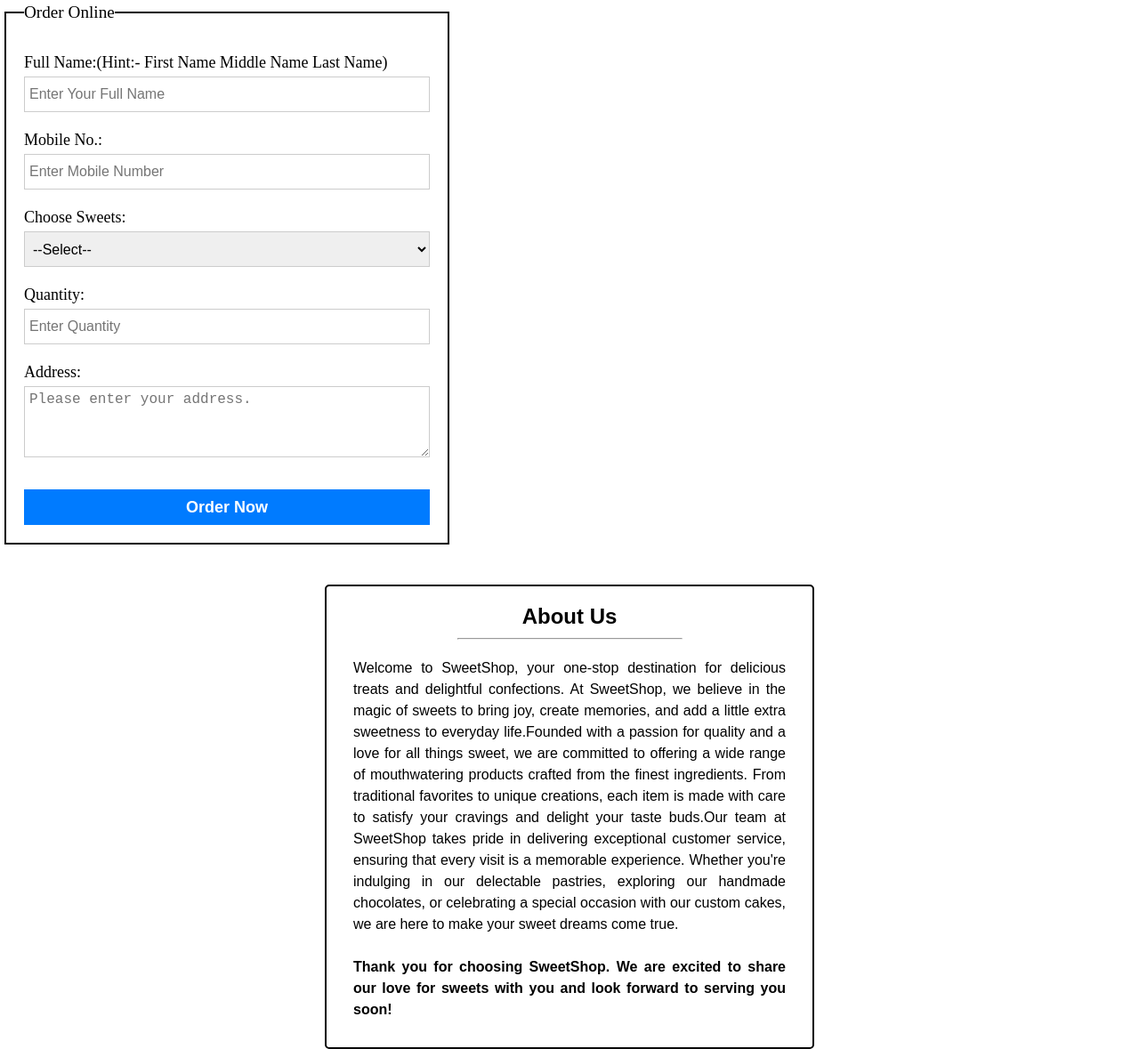
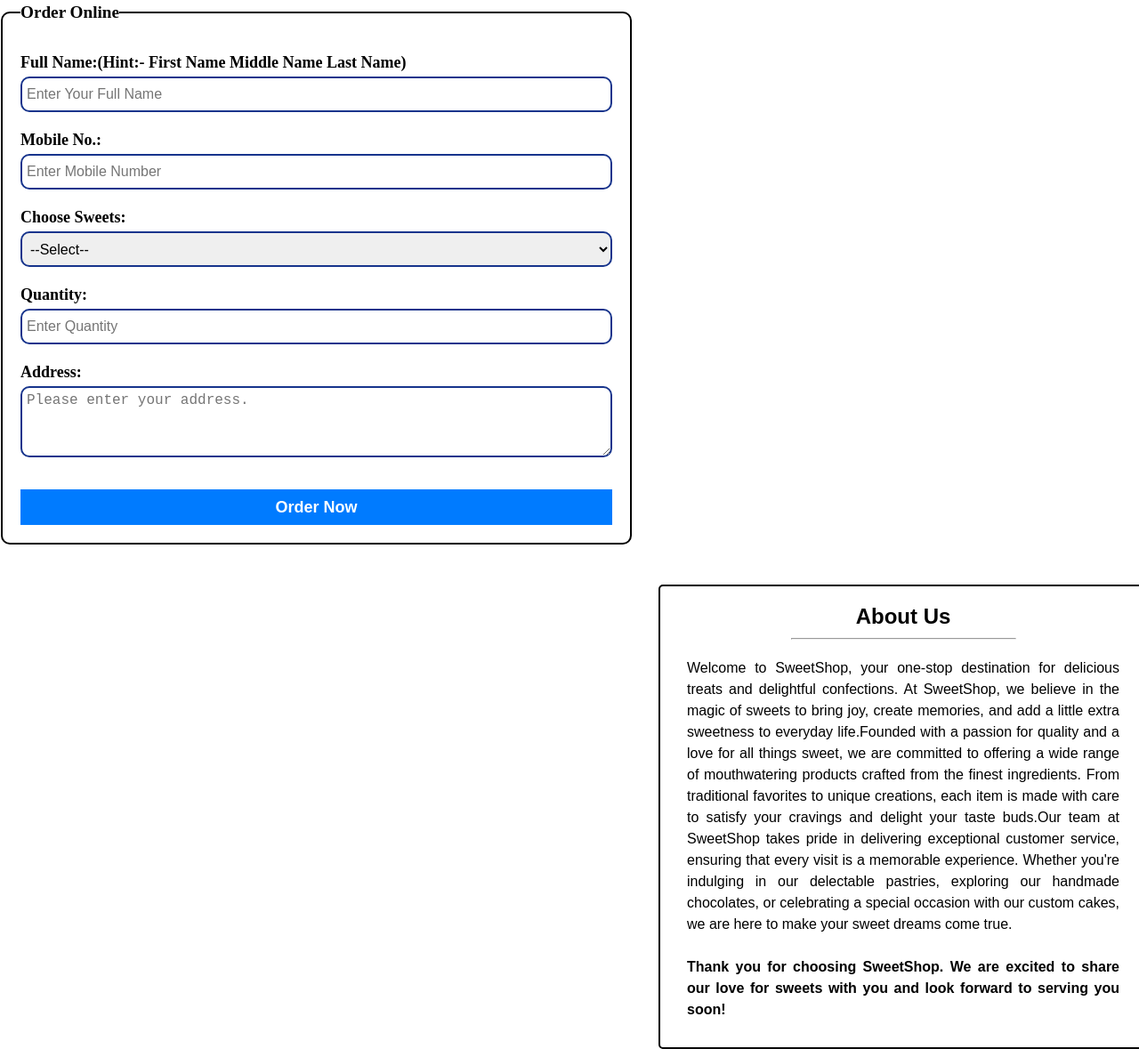
Before and after one commit to mp4253/sweeting, a plain HTML site: page home.html in a window 1280 px wide. Shown: the part 710-1889 px from the top of the page at 89% size. Drawn offline with Linux system fonts and the light colour scheme.

Commit message:
home.css

```diff
--- a/home.css
+++ b/home.css
@@ -522,6 +522,7 @@ footer {
     margin: 10px;
     box-sizing: border-box;
     height: auto;
+
   }
 
 
@@ -764,7 +765,6 @@ footer {
     height: 500px;
     border: 2px solid black;
     flex-wrap: wrap;
-    flex-direction: row;
     justify-content: center;
     gap: 10px;
 
@@ -794,7 +794,6 @@ footer {
   #sweet_rate_list{
     height: 508px;
     text-align: center;
-    display: inline-table;
     gap: 15px;
 
   }
@@ -815,13 +814,47 @@ footer {
 
 
   #form_box{
-    margin-left: 5px;
-    display: inline;
-    position: relative;
+    margin-left: 1px;
     font-family: 'Times New Roman', Times, serif;
     font-size: larger;
+    border-radius: 10px;
+    font-weight: bold;
+
+  }
 
 
+  #order_online{
+    width: 665px;
+    border-radius: 10px;
+    padding: 0;
+
+  }
+
+
+  #order_input{
+    border: 2px solid rgb(23, 52, 140);
+    border-radius: 10px;
+  }
+
+
+  textarea{
+    border: 2px solid rgb(23, 52, 140);
+    border-radius: 10px;
+  }
+
+
+  #abt_us{
+    margin-left: 740px;
+    margin-bottom: 100px;
+    width: 1250px;
+    display: inline-block;
+    text-align: center;
+
+  }
+
+
+  #centering_about_us{
+    display:inline-block;
   }
 
 
@@ -834,5 +867,4 @@ footer {
 
 
 
-
 }
```
